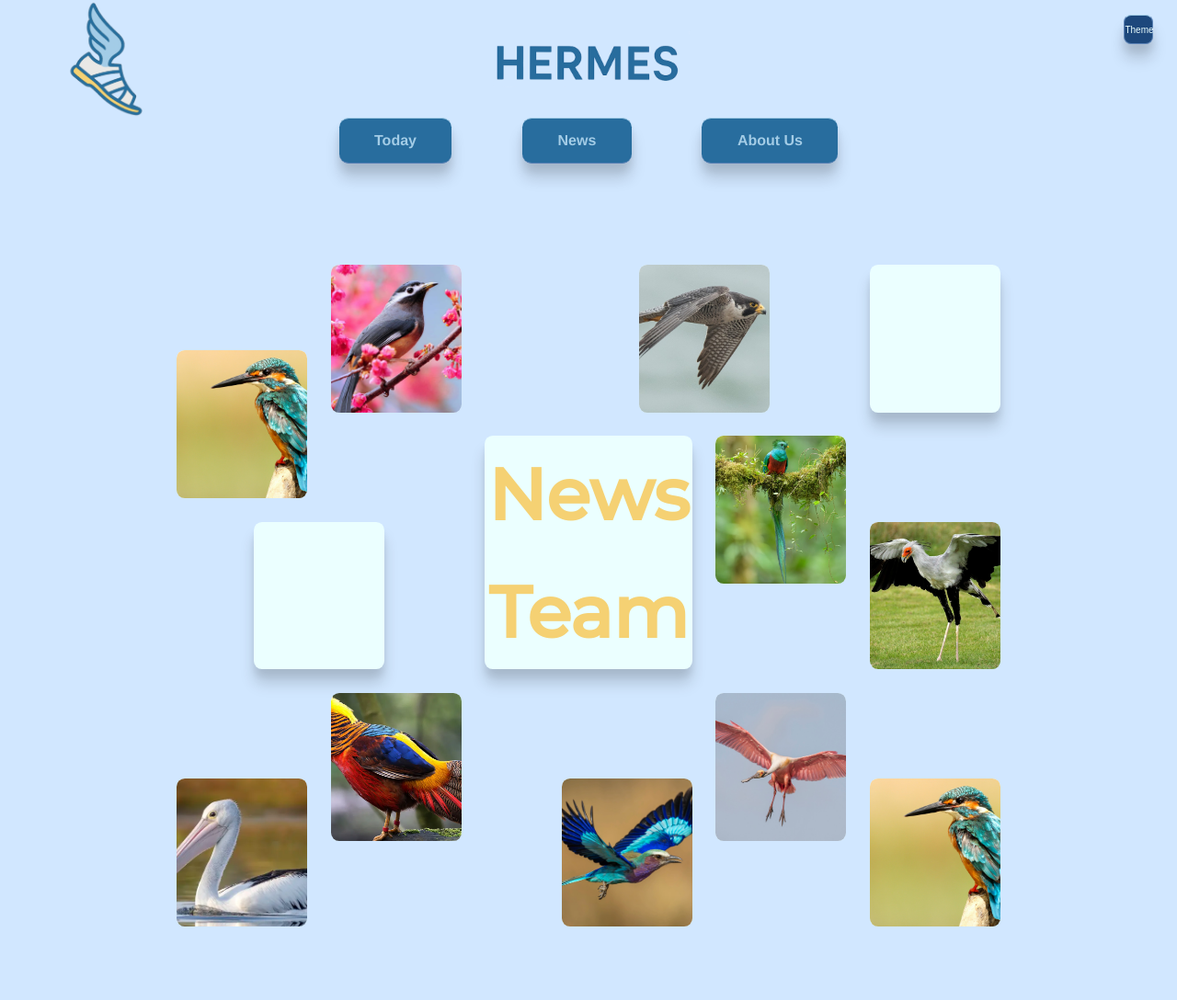
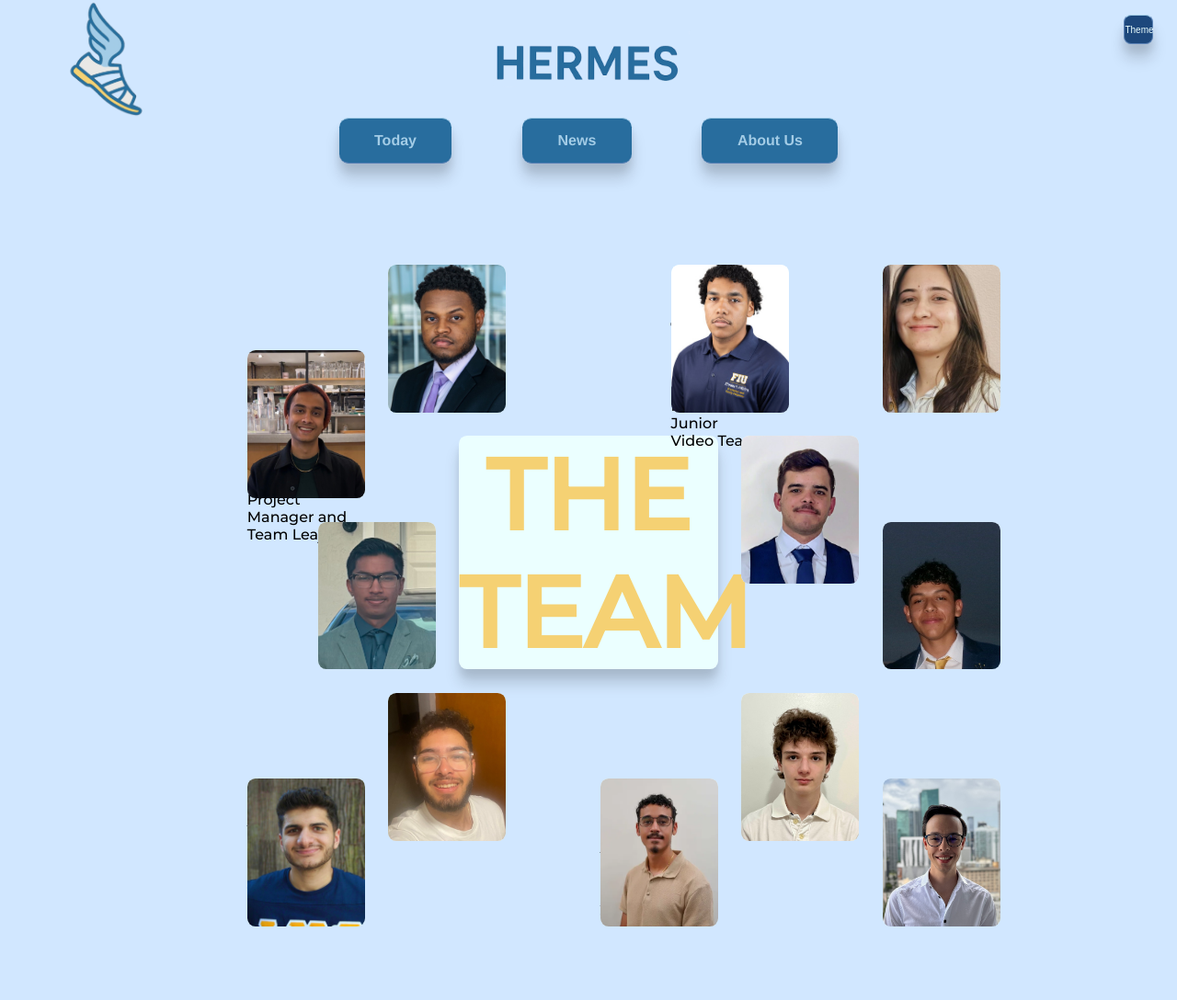
Before and after one commit to daniel-rawana/ai-news-agent, a Flask app: page /team in a window 1280 px wide. Shown: the whole page at 92% size. Run offline with Flask 3, Linux system fonts and the light colour scheme; some web fonts are replaced.

Commit message:
TeamPage Finished

```diff
--- a/website/app.py
+++ b/website/app.py
@@ -2,13 +2,29 @@ from dotenv import load_dotenv
 load_dotenv()
 
 import os
+import sys
+import threading
+import uuid
+import queue
 from flask import Flask, render_template, url_for
 from supabase import create_client
 from datetime import date
 
+# Add agents directory to path BEFORE importing orchestration_agent
+project_root = os.path.dirname(os.path.dirname(__file__))
+sys.path.insert(0, os.path.join(project_root, 'agents', 'orchestration_agent'))
+sys.path.insert(0, os.path.join(project_root, 'agents', 'news_agent'))
+sys.path.insert(0, os.path.join(project_root, 'agents', 'video_agent'))
+sys.path.insert(0, os.path.join(project_root, 'agents', 'database'))
+
+from orchestration_agent import create_news_video_graph
+
 supabase = create_client(os.getenv('SUPABASE_URL'), os.getenv('SUPABASE_KEY'))
 
 app = Flask(__name__)
+
+# Store active tasks and their status queues
+active_tasks = {}
 
 @app.context_processor
 def inject_hermes_assets():
@@ -61,17 +77,20 @@ def sources():
 
 @app.route("/team")
 def team():
-    linknews1 = url_for('static', filename='test-files/one.jpeg')
-    linknews2 = url_for('static', filename='test-files/two.jpg')
-    linknews3 = url_for('static', filename='test-files/three.webp')
-    linknews4 = url_for('static', filename='test-files/four.jpg')
-    linknews5 = url_for('static', filename='test-files/five.webp')
-    linknews6 = url_for('static', filename='test-files/six.jpg')
-    linknews7 = url_for('static', filename='test-files/seven.webp')
-    linknews8 = url_for('static', filename='test-files/eight.webp')
-    linknews9 = url_for('static', filename='test-files/nine.webp')
+    teamimg1 = url_for('static', filename='team_photos/DanielRawana.jpg')
+    teamimg2 = url_for('static', filename='team_photos/RicknySanon.jpg')
+    teamimg3 = url_for('static', filename='team_photos/EduardoGoncalvez.jpg')
+    teamimg4 = url_for('static', filename='team_photos/GabrielRicadoAlamo.png')
+    teamimg5 = url_for('static', filename='team_photos/RembertoSilva.jpg')
+    teamimg6 = url_for('static', filename='team_photos/MohammedAlSaleh.jpg')
+    teamimg7 = url_for('static', filename='team_photos/AlexWaisman.jpg')
+    teamimg8 = url_for('static', filename='team_photos/JustinPalma.jpg')
+    teamimg9 = url_for('static', filename='team_photos/jona.png')
+    teamimg10 = url_for('static', filename='team_photos/AryanRahman.png')
+    teamimg11 = url_for('static', filename='team_photos/RobertoMachin.png')
+    teamimg13 = url_for('static', filename='team_photos/AlfonsinaCardenas.png')
 
-    return render_template('team.html',news1 = linknews1,news2 = linknews2,news3 = linknews3,news4 = linknews4,news5 = linknews5,news6 = linknews6,news7 = linknews7,news8 = linknews8,news9 = linknews9)
+    return render_template('team.html',pick1 = teamimg1,pick2 = teamimg2,pick3 = teamimg3,pick4 = teamimg4,pick5 = teamimg5,pick6 = teamimg6,pick7 = teamimg7,pick8 = teamimg8,pick9 = teamimg9,pick10 = teamimg10,pick11 = teamimg11,pick13 = teamimg13)
 
 @app.route("/video/<int:id>")
 def video(id):
--- a/website/static/AgentPageIndexStyle.css
+++ b/website/static/AgentPageIndexStyle.css
@@ -35,6 +35,7 @@ body.light{
     --border-muted: oklch(0.3 0.09 255);
     --primary: oklch(0.76 0.1 255);
     --secondary: oklch(0.8724 0.1203 88.87);
+    --tertiary: oklch(0.515 0.1033 243.52);
     --danger: oklch(0.7 0.09 30);
     --warning: oklch(0.7 0.09 100);
     --success: oklch(0.7 0.09 160);
@@ -128,37 +129,6 @@ h1 button:hover {
 body {
     background-color: var(--bg-dark);
 }
-/*
-body div.backgroundImage {
-    min-height: 100vh;
-    display:flex;
-    position: relative;
-}
-body div.backgroundImage::before {
-    content: "";
-    position: absolute;
-    background-repeat: no-repeat;
-    top: 0;
-    left: 0;
-    bottom:0;
-    right:0;
-    width: 100%;
-    height: 100%;
-    background-image: url('worldbackground.jpg');
-    background-size: cover;
-    background-position: center;
-    opacity: 0.35;
-    z-index: -1;
-}*/
-
-
-/*nav{
-    width:100vw;
-    height: 8vh;
-    background: var(--nav-gradient);
-    background-color: var(--primary);
-    min-height: 30px;
-}*/
 
 nav ul {
     height:8vh;
@@ -168,9 +138,6 @@ nav ul {
     flex-direction: row;
     white-space: nowrap;
     list-style: none;
-    /* background: var(--nav-gradient);
-    border-top: 1px var var(--highlight);
-     box-shadow: var(--shadow);*/
 
 }
 
--- a/website/static/AgentPageTeam.css
+++ b/website/static/AgentPageTeam.css
@@ -77,17 +79,17 @@ body main ul li  {
     padding-bottom: 10vh;
     gap:2vw;
     grid-template-rows: repeat(8,1fr);
-    grid-template-columns: repeat(11,1fr);
+    grid-template-columns: repeat(12,1fr);
 
     grid-template-areas:
-  ". . two two . . five five . six six"
-  "one one two two . . five five . six six"
-  "one one . . three  three three twelve twelve . ."
-  ". eleven eleven . three three three twelve twelve nine nine"
-  ". eleven eleven . three three three . . nine nine"
-  ". . ten ten . . . eight eight . ."
-  "seven seven ten ten . four four eight eight third third"
-  "seven seven . . . four four . . third third";
+  ". . . two two . . five five . six six"
+  ". one one two two . . five five . six six"
+  ". one one . three three  three three twelve twelve . ."
+  ". . eleven eleven three three three three twelve twelve nine nine"
+  "fourth fourth eleven eleven three three three three . . nine nine"
+  "fourth fourth . ten ten . . . eight eight . ."
+  ". seven seven ten ten . four four eight eight third third"
+  ". seven seven . . . four four . . third third";
 
 
 }
@@ -123,7 +125,7 @@ body main ul li  {
     border-radius: .7vw .7vw;
     display: flex;
     flex-direction: column;
-    align-items: center;
+    align-items: left;
 }
 
 .collage img {
@@ -152,7 +154,7 @@ body main ul li  {
     border-radius: 0.7vw 0.7vw;
     box-shadow: var(--shadow);
     font-family:'Montserrat-Black';
-    font-size:6.5vh;
+    font-size:9vh;
     grid-area: three;
     color: var(--secondary);
     line-height: 16vh;
@@ -172,10 +174,6 @@ body main ul li  {
 }
 
 .collage >div:nth-child(6) {
-    background: var(--bg-light);
-    scale: 1.0;
-    border-radius: 0.7vw 0.7vw;
-    box-shadow: var(--shadow);
     grid-area: six;
     font-family:'Montserrat-Black';
 }
@@ -201,10 +199,6 @@ body main ul li  {
 }
 
 .collage >div:nth-child(11) {
-    background: var(--bg-light);
-    scale: 1.0;
-    border-radius: 0.7vw 0.7vw;
-    box-shadow: var(--shadow);
     grid-area: eleven;
     font-family:'Montserrat-Black';
 }
--- a/website/static/index.js
+++ b/website/static/index.js
@@ -1,3 +1,4 @@
+
 function toggle() {
     document.body.classList.toggle("light");
 }
--- a/website/templates/team.html
+++ b/website/templates/team.html
@@ -31,117 +31,137 @@
     <section class="collage">
         <div>
             <div>
-            <img src="{{news1}}" alt="Member 1 Photo">
+            <img src="{{pick1}}" alt="Member 1 Photo">
             </div>
             <div class="inner">
                 <h2>
-                    Name
+                Daniel Rawana
                 </h2>
-                <p> Information</p>
+                <p>Information Systems Master <br> AI Specialization <br>Graduate<br>Project Manager and Team Lead</p>
             </div>
         </div>
         <div>
             <div>
-            <img src="{{news2}}" alt="Member 1 Photo" >
+            <img src="{{pick2}}" alt="Member 2 Photo" >
             </div>
             <div class="inner">
                 <h2>
-                    Name
+                    Rickny Sanon
                 </h2>
-                <p> Information</p>
+                <p> Computer Science B.S <br> Senior <br> Video Team Lead</p>
             </div>
         </div>
         <div class="teamName">
-             <h2> News   Team</h2>
+             <h2> THE TEAM</h2>
         </div>
         <div>
             <div>
-            <img src="{{news3}}" alt="Member 1 Photo">
+            <img src="{{pick4}}" alt="Member 4 Photo">
             </div>
             <div class="inner">
                 <h2>
-                    Name
+                    Gabriel Ricardo Alamo
                 </h2>
-                <p> Information</p>
+                <p> Computer Science B.S <br> Junior <br> Video Team </p>
             </div>
         </div>
         <div>
             <div>
-            <img src="{{news4}}" alt="Member 1 Photo">
+            <img src="{{pick5}}" alt="Member 5 Photo">
             </div>
             <div class="inner">
                 <h2>
-                    Name
+                    Remberto Silva Tejada
                 </h2>
-                <p> Information</p>
-            </div>
-        </div>
-        <div class="teamName"> </div>
-        <div>
-            <div>
-            <img src="{{news5}}" alt="Member 1 Photo">
-            </div>
-            <div class="inner">
-                <h2>
-                    Name
-                </h2>
-                <p> Information</p>
+                <p> Computer Science B.S <br> Social Media Minor <br> Junior <br> Video Team</p>
             </div>
         </div>
         <div>
             <div>
-            <img src="{{news6}}" alt="Member 1 Photo">
+            <img src="{{pick13}}" alt="Member 13 Photo">
             </div>
             <div class="inner">
                 <h2>
-                    Name
+                    Alfonsina Cardenas
                 </h2>
-                <p> Information</p>
+                <p> Computer Science B.S <br> Junior <br> News Team </p>
             </div>
         </div>
         <div>
             <div>
-            <img src="{{news7}}" alt="Member 1 Photo">
+            <img src="{{pick6}}" alt="Member 6 Photo">
             </div>
             <div class="inner">
                 <h2>
-                    Name
+                Mohamed Al Saleh
                 </h2>
-                <p> Information</p>
+                <p> Information Systems B.S <br> Graduate <br> Video Team </p>
             </div>
         </div>
         <div>
             <div>
-            <img src="{{news8}}" alt="Member 1 Photo">
+            <img src="{{pick7}}" alt="Member 7 Photo">
             </div>
             <div class="inner">
                 <h2>
-                    Name
+                    Alex Waisman
                 </h2>
-                <p> Information</p>
-            </div>
-        </div>
-        <div class="teamName"></div>
-        <div>
-            <div>
-            <img src="{{news9}}" alt="Member 1 Photo">
-            </div>
-            <div class="inner">
-                <h2>
-                    Name
-                </h2>
-                <p> Information</p>
+                <p> Computer Science B.S  <br> Junior <br> News Team </p>
             </div>
         </div>
         <div>
             <div>
-            <img src="{{news1}}" alt="Member 1 Photo">
+            <img src="{{pick8}}" alt="Member 8 Photo">
             </div>
             <div class="inner">
                 <h2>
-                    Name
+                  Justin Palma
                 </h2>
-                <p> Information</p>
+                <p> Computer Science B.S <br> Sophomore <br> News Team </p>
+            </div>
+        </div>
+        <div>
+            <div>
+            <img src="{{pick9}}" alt="Member 9 Photo">
+            </div>
+            <div class="inner">
+                <h2>
+                    Jona
+                </h2>
+                <p> Computer Science B.S <br> Senior <br> Frontend & Upload Team Team </p>
+            </div>
+        </div>
+        <div>
+            <div>
+            <img src="{{pick10}}" alt="Member 10 Photo">
+            </div>
+            <div class="inner">
+                <h2>
+                    Aryan Rahman
+                </h2>
+                <p> Computer Science B.S <br> Sophomore <br> News Team </p>
+            </div>
+        </div>
+        <div>
+            <div>
+            <img src="{{pick11}}" alt="Member 11 Photo">
+            </div>
+            <div class="inner">
+                <h2>
+                    Roberto Machin
+                </h2>
+                <p> Computer Science B.S <br> Junior <br> Frontend & Upload Team </p>
+            </div>
+        </div>
+        <div>
+            <div>
+            <img src="{{pick3}}" alt="Member 3 Photo">
+            </div>
+            <div class="inner">
+                <h2>
+                    Eduardo Goncalvez
+                </h2>
+                <p> Computer Science B.S <br> Junior <br> News Team Lead</p>
             </div>
         </div>
 
```
Also changed, not shown: other parts of website/static/AgentPageTeam.css (+32 -6 lines), website/static/team_photos/AlexWaisman.jpg (added), website/static/team_photos/AlfonsinaCardenas.png (added), website/static/team_photos/JustinPalma.jpg (added), website/static/team_photos/RobertoMachin.png (added), website/static/team_photos/jona.png (added).
